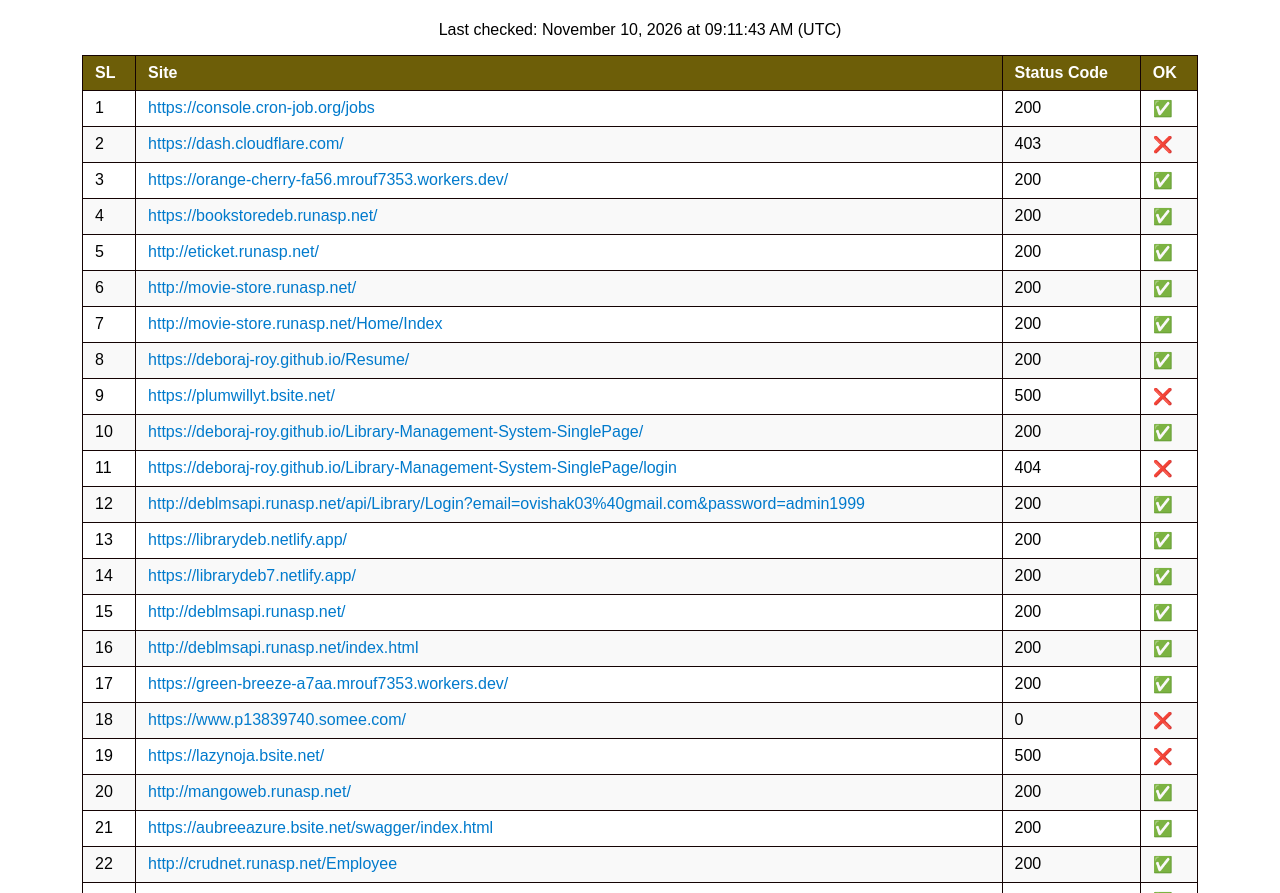
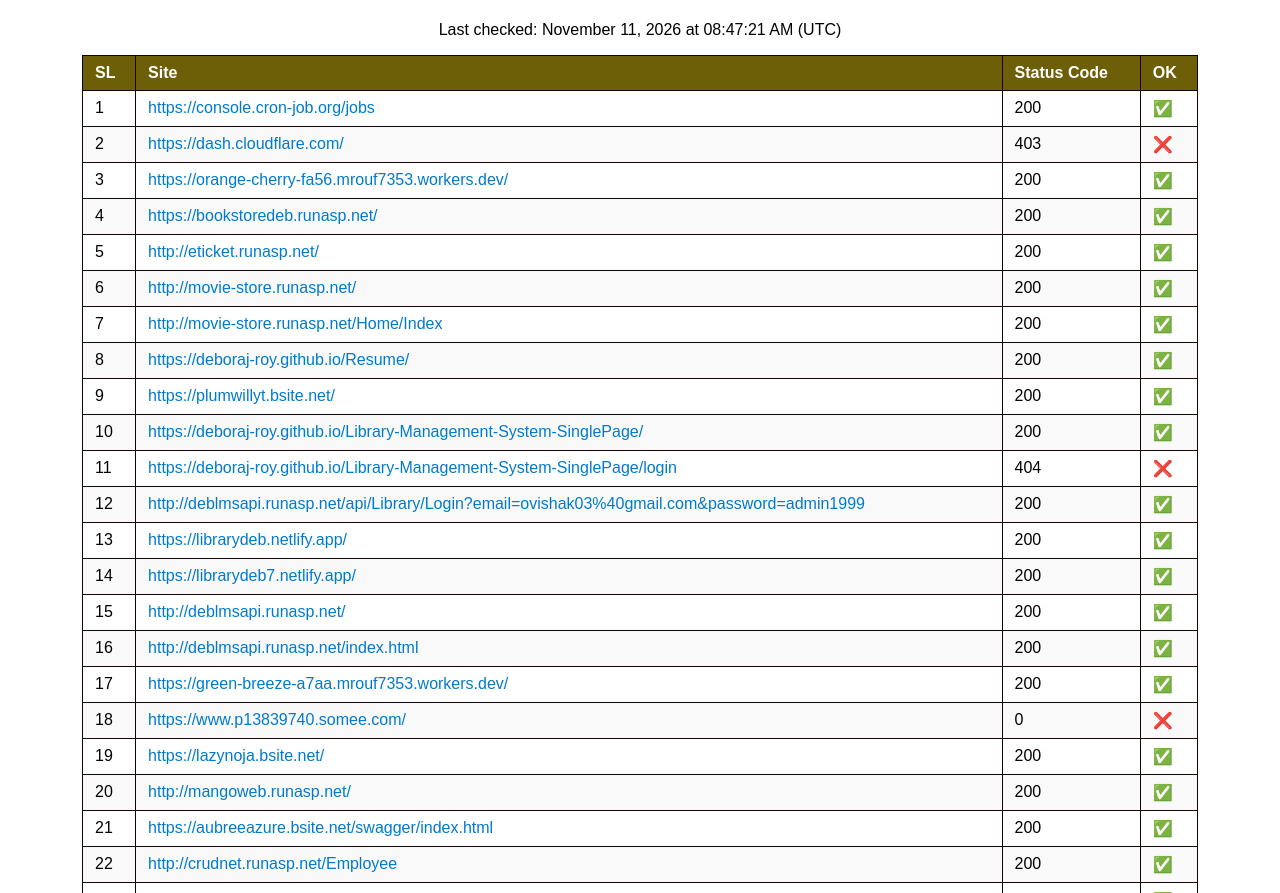
Before and after one commit to Deboraj-roy/daily-site-pinger, a website: page index.html in a window 1280 px wide. Shown: the part 59-952 px from the top of the page. Drawn offline with Linux system fonts and the light colour scheme.

Commit message:
Update site status (scheduled: 2026-11-11)

```diff
--- a/index.html
+++ b/index.html
@@ -16,8 +16,8 @@
   <h1 style="text-align:center;">Daily Site Status Report</h1>
   <p style="text-align:center;">
     Last checked:
-    <span id="last-checked" data-utc="2026-11-10T09:11:43.745Z">
-      2026-11-10T09:11:43.745Z (UTC)
+    <span id="last-checked" data-utc="2026-11-11T08:47:21.367Z">
+      2026-11-11T08:47:21.367Z (UTC)
     </span>
   </p>
   <table>
@@ -90,8 +90,8 @@
     <tr>
       <td>9</td>
       <td><a href="https://plumwillyt.bsite.net/" target="_blank">https://plumwillyt.bsite.net/</a></td>
-      <td>500</td>
-      <td>❌</td>
+      <td>200</td>
+      <td>✅</td>
     </tr>
 
     <tr>
@@ -160,8 +160,8 @@
     <tr>
       <td>19</td>
       <td><a href="https://lazynoja.bsite.net/" target="_blank">https://lazynoja.bsite.net/</a></td>
-      <td>500</td>
-      <td>❌</td>
+      <td>200</td>
+      <td>✅</td>
     </tr>
 
     <tr>
```
